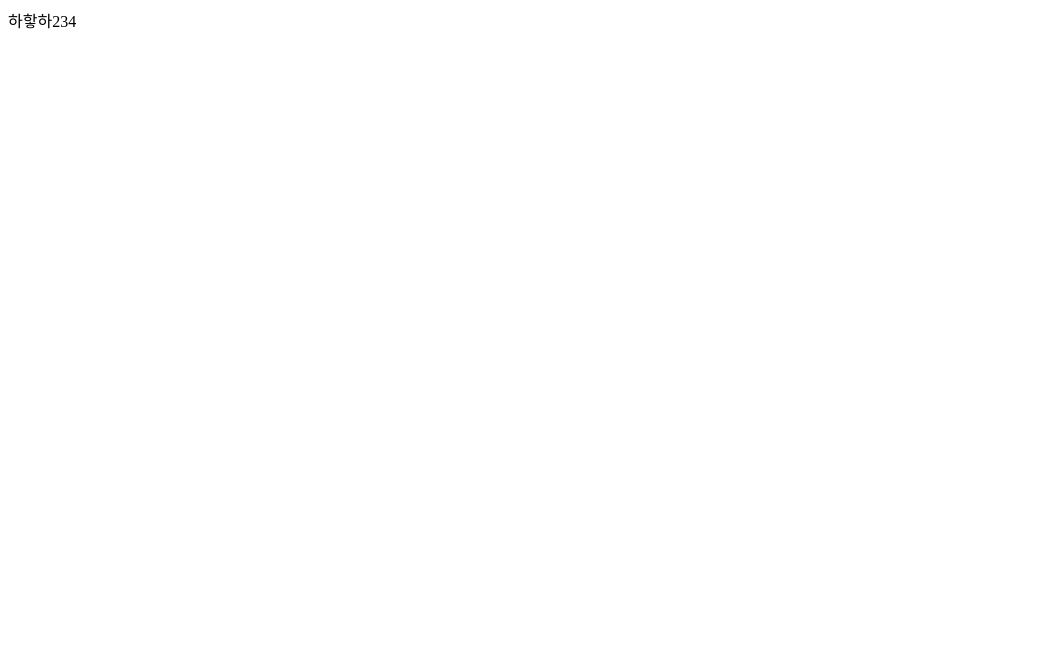
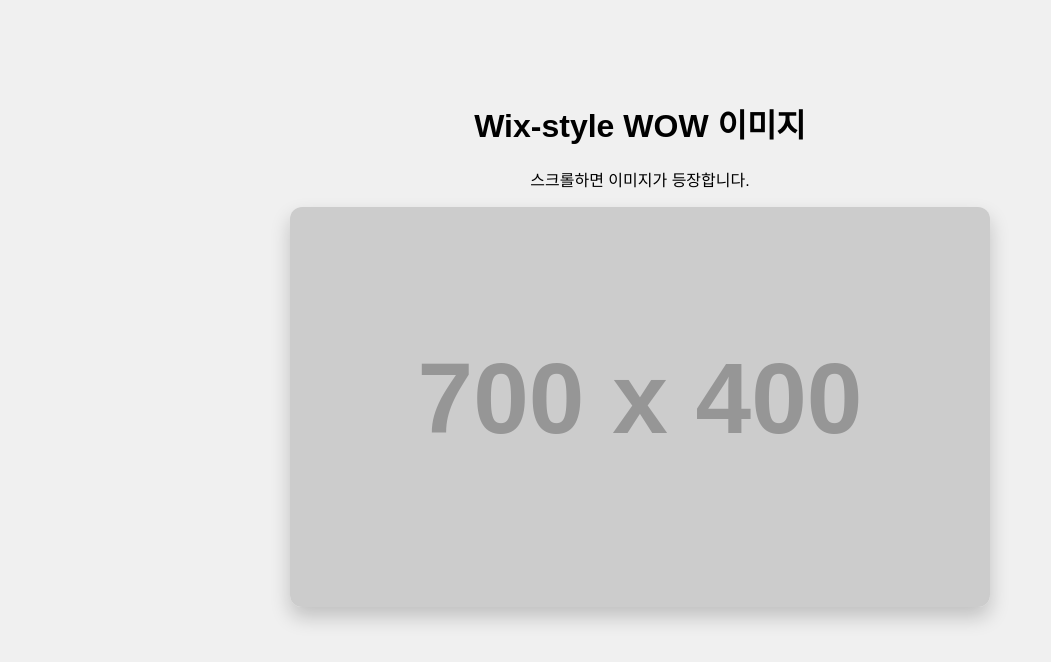
Before and after one commit to vkwjs/simple, a plain HTML site: page index.html in a window 1280 px wide. Shown: the whole page, without its empty margins (0-1051 px from the left). Drawn offline with Linux system fonts and the light colour scheme; placeholder pictures from the web are drawn by us.

Commit message:
Update index.html

```diff
--- a/index.html
+++ b/index.html
@@ -1,5 +1,63 @@
-<html>
+<!DOCTYPE html>
+<html lang="ko">
+  <head>
+    <meta charset="UTF-8" />
+    <meta name="viewport" content="width=device-width, initial-scale=1.0" />
+    <title>Wix-style WOW Image</title>
+    <style>
+      body {
+        margin: 0;
+        padding: 0;
+        font-family: sans-serif;
+        background: #f0f0f0;
+      }
+      .container {
+        max-width: 800px;
+        margin: 100px auto;
+        text-align: center;
+      }
+      .wow-image {
+        opacity: 0;
+        transform: translateY(40px) scale(0.95);
+        transition: all 0.8s ease-out;
+        will-change: opacity, transform;
+      }
+      .wow-image.active {
+        opacity: 1;
+        transform: translateY(0) scale(1);
+      }
+      img {
+        max-width: 100%;
+        border-radius: 12px;
+        box-shadow: 0 10px 20px rgba(0, 0, 0, 0.2);
+      }
+    </style>
+  </head>
   <body>
-    하핳하234
+    <div class="container">
+      <h1>Wix-style WOW 이미지</h1>
+      <p>스크롤하면 이미지가 등장합니다.</p>
+      <div class="wow-image">
+        <img
+          src="https://via.placeholder.com/700x400.png?text=Wow+Image"
+          alt="Wow Image"
+        />
+      </div>
+    </div>
+
+    <script>
+      const wowImage = document.querySelector(".wow-image");
+
+      const observer = new IntersectionObserver((entries) => {
+        entries.forEach((entry) => {
+          if (entry.isIntersecting) {
+            wowImage.classList.add("active");
+            observer.disconnect(); // 한 번만 실행되도록
+          }
+        });
+      });
+
+      observer.observe(wowImage);
+    </script>
   </body>
 </html>
```
